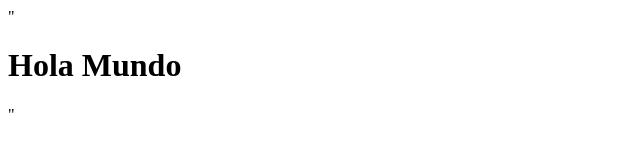
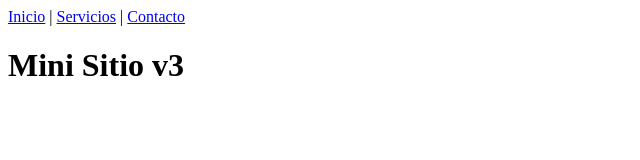
Before and after one commit to maximilianoosorio/mini-sitio-v3, a plain HTML site: page index.html in a window 1280 px wide. Shown: the whole page, without its empty margins (0-640 px from the left). Drawn offline with Linux system fonts and the light colour scheme.

Commit message:
feat(navbar): agregar barra de navegación principal

```diff
--- a/index.html
+++ b/index.html
@@ -1 +1,17 @@
-"<!DOCTYPE html><html><head><title>Mini Sitio v3</title></head><body><h1>Hola Mundo</h1></body></html>"
+<!DOCTYPE html>
+<html lang="es">
+<head>
+    <meta charset="UTF-8">
+    <meta name="viewport" content="width=device-width, initial-scale=1.0">
+    <title>Document</title>
+</head>
+<body>
+    <nav>
+  <a href="#">Inicio</a> |
+  <a href="#">Servicios</a> |
+  <a href="#">Contacto</a>
+</nav>
+<h1>Mini Sitio v3</h1>
+
+</body>
+</html>
```
